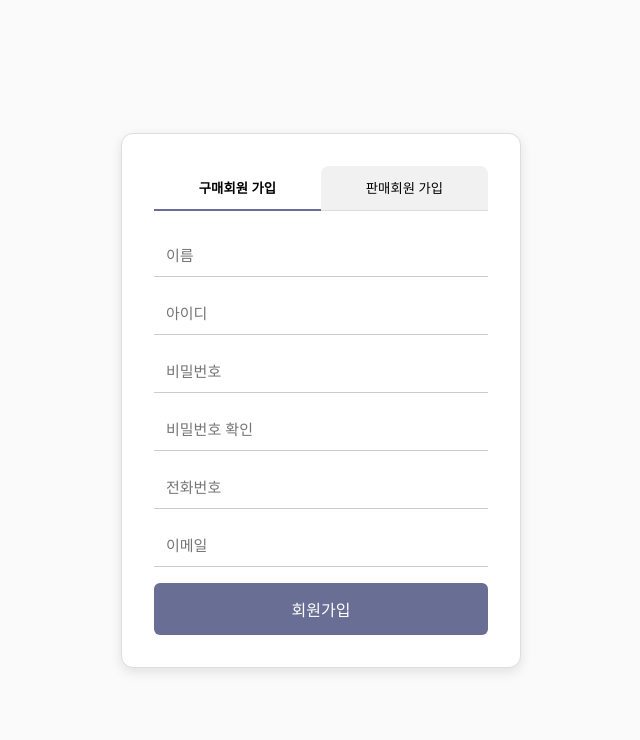
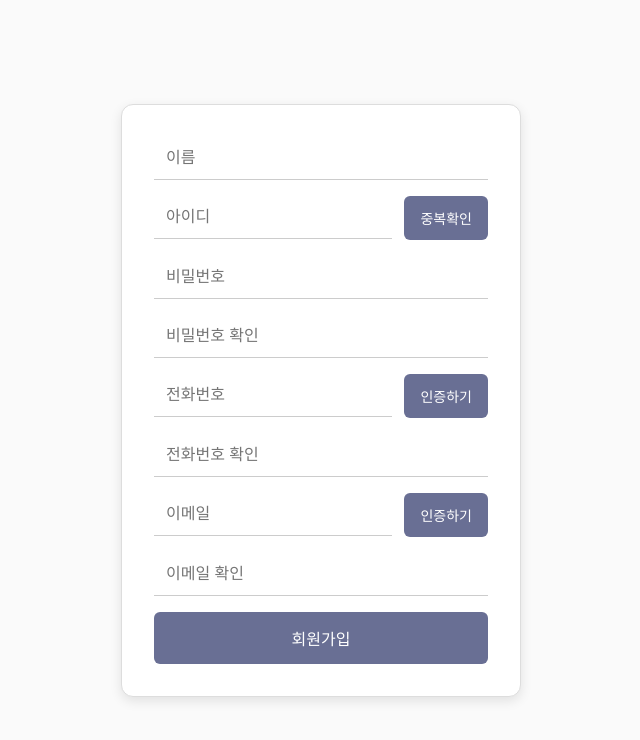
Before and after one commit to redEevee/RESPAWN_Frontend, a React (Create React App) app: page /signup in a window 1280 px wide. Shown: the top 740 px of the page, without its empty margins (319-959 px from the left). Built offline with nearby package versions, Linux system fonts and the light colour scheme; no server answers.

Commit message:
LoginPage, SignupPage 수정
- 유효성 검사 및 기능 구현

```diff
--- a/package.json
+++ b/package.json
@@ -7,6 +7,7 @@
     "@testing-library/jest-dom": "^6.6.3",
     "@testing-library/react": "^16.3.0",
     "@testing-library/user-event": "^13.5.0",
+    "axios": "^1.10.0",
     "react": "^19.1.0",
     "react-dom": "^19.1.0",
     "react-router-dom": "^7.6.3",
--- /dev/null
+++ b/src/api/axios.js
@@ -0,0 +1,7 @@
+import axios from 'axios';
+
+const api = axios.create({
+  baseURL: process.env.REACT_APP_API_URL || 'http://localhost:8080',
+});
+
+export default api;
--- a/src/pages/LogInPage.jsx
+++ b/src/pages/LogInPage.jsx
@@ -1,14 +1,45 @@
 import React, { useState } from 'react';
 import styled from 'styled-components';
+import { useNavigate } from 'react-router-dom';
+import axios from '../api/axios';
 
-const LoginPage = () => {
+const LoginPage = (e) => {
   const [userType, setUserType] = useState('buyer'); // 'buyer' or 'seller'
-  const [id, setId] = useState('');
-  const [pw, setPw] = useState('');
+  const [username, setUsername] = useState('');
+  const [password, setPassword] = useState('');
+  const [msg, setMsg] = useState('');
+  const navigate = useNavigate();
 
-  const handleLogin = (e) => {
-    e.preventDefault();
-    console.log(`[${userType}] 로그인 시도:`, { id, pw });
+  const handleLogin = async () => {
+    if (!username) {
+      setMsg('아이디를 입력해주세요.');
+    } else if (!password) {
+      setMsg('비밀번호를 입력해주세요.');
+    }
+
+    const formData = {
+      username: username,
+      password: password,
+      userType: userType,
+    };
+
+    try {
+      const response = await axios.post(
+        `http://localhost:8080/login`,
+        formData
+      );
+      console.log('로그인 성공', response.data);
+      navigate('/');
+    } catch (error) {
+      if (error.response) {
+        alert(
+          '로그인 실패: ' + (error.response.data.message || '알 수 없는 오류')
+        );
+      } else {
+        alert('서버와 통신 중 오류가 발생했습니다.');
+      }
+      console.error('Axios error:', error);
+    }
   };
 
   return (
@@ -33,19 +64,25 @@ const LoginPage = () => {
           <Input
             type="text"
             placeholder="아이디"
-            value={id}
-            onChange={(e) => setId(e.target.value)}
+            value={username}
+            onChange={(e) => setUsername(e.target.value)}
             required
           />
           <Input
             type="password"
             placeholder="비밀번호"
-            value={pw}
-            onChange={(e) => setPw(e.target.value)}
+            value={password}
+            onChange={(e) => setPassword(e.target.value)}
             required
           />
+          {msg && <Message>{msg}</Message>}
           <Button type="submit">로그인</Button>
         </form>
+        <LWrap>
+          <LLink href="/signup">회원가입</LLink>
+          <LLink href="/findid">아이디 찾기</LLink>
+          <LLink href="/findpw">비밀번호 찾기</LLink>
+        </LWrap>
       </LoginBox>
     </Container>
   );
@@ -59,6 +96,7 @@ const Container = styled.div`
   justify-content: center;
   align-items: center;
   background: #fafafa;
+  padding: 40px 20px;
 `;
 
 const LoginBox = styled.div`
@@ -94,7 +132,7 @@ const Input = styled.input`
   margin-bottom: 16px;
   border: none;
   border-bottom: 1px solid #ccc;
-  font-size: 15px;
+  font-size: 16px;
   background: transparent;
 
   &:focus {
@@ -114,6 +152,31 @@ const Button = styled.button`
   cursor: pointer;
 
   &:hover {
-    background: rgb(105, 111, 148);
+    background: rgb(85, 90, 130);
   }
 `;
+
+const LWrap = styled.div`
+  display: flex;
+  justify-content: center;
+  align-items: center;
+`;
+
+const LLink = styled.a`
+  margin: 15px;
+  cursor: pointer;
+  color: #666;
+  text-decoration: none;
+
+  &:hover {
+    color: rgb(105, 111, 148);
+    text-decoration: underline;
+  }
+`;
+
+const Message = styled.p`
+  color: red;
+  font-size: 14px;
+  margin-top: 8px;
+  text-align: center;
+`;
--- a/src/pages/SignUpPage.jsx
+++ b/src/pages/SignUpPage.jsx
@@ -1,26 +1,194 @@
 import React, { useState } from 'react';
 import styled from 'styled-components';
+import { useNavigate } from 'react-router-dom';
+import axios from '../api/axios';
 
 const SignupPage = () => {
+  const navigate = useNavigate('');
+
+  const initialUsernameState = {
+    username: '',
+    isRequiredUsername: false, // 정규식
+    isDuplicateUsername: false, // 중복
+    success: '',
+    error: '',
+  };
+
+  const initialPasswordState = {
+    password: '',
+    isRequiredPassword: false, // 정규식
+    error: '',
+  };
+
+  const initialConfirmPasswordState = {
+    confirmPassword: '',
+    isCheckPassword: false, // 일치 확인
+  };
+
+  const initialPhoneNumberState = {
+    phoneNumber: '',
+    isRequiredPhoneNumber: false,
+    isValidPhoneNumber: false, // 인증
+  };
+
+  const initialConfirmPhoneState = {
+    confirmPhone: '',
+    isValidConfirmPhonee: false, // 인증확인
+  };
+
+  const initialEmailState = {
+    email: '',
+    isRequiredEmail: false, // 정규식
+    isValidEmail: false, // 인증
+  };
+
+  const initialConfirmEmailState = {
+    confirmEmail: '',
+    isValidConfirmEmail: false, // 인증확인
+    error: '',
+  };
+
+  // 선택 약관
+  // const checkHandler = () => {
+  //   setIsChecked();
+  // }
+
   const [userType, setUserType] = useState('buyer'); // 'buyer' or 'seller'
+
   const [name, setName] = useState('');
-  const [nickname, setNickname] = useState('');
-  const [pw, setPw] = useState('');
-  const [confirmPw, setConfirmPw] = useState('');
-  const [phoneNumber, setPhoneNumber] = useState('');
-  const [email, setEmail] = useState('');
+  const [username, setUsername] = useState(initialUsernameState);
+  const [password, setPassword] = useState(initialPasswordState);
+  const [confirmPassword, setConfirmPassword] = useState(
+    initialConfirmPasswordState
+  );
+  const [phoneNumber, setPhoneNumber] = useState(initialPhoneNumberState);
+  const [confirmPhone, setConfirmPhone] = useState(initialConfirmPhoneState);
+  const [email, setEmail] = useState(initialEmailState);
+  const [confirmEmail, setConfirmEmail] = useState(initialConfirmEmailState);
 
-  const handleSignup = (e) => {
-    e.preventDefault();
-    if (pw !== confirmPw) {
-      alert('비밀번호가 일치하지 않습니다.');
-      return;
+  // const [isChecked, setIsChecked] = useState(false);
+
+  // 중복 아이디 검사
+  const checkId = async () => {
+    try {
+      const response = await axios.get(
+        `http://localhost:8080/buyers/signup/${username.username}`
+      );
+      if (response.data === false) {
+        setUsername({
+          ...username,
+          isDuplicateUsername: true,
+          success: '사용 가능한 어아디입니다.',
+          error: '',
+        });
+      } else {
+        setUsername({
+          ...username,
+          isDuplicateUsername: false,
+          success: '',
+          error: '이미 사용중인 아이디입니다.',
+        });
+      }
+    } catch (error) {
+      setUsername({ ...username, error: ' 사용중인 아이디입니다.' });
+    }
+  };
+
+  // 유효성 검사
+  const onChangeHandler = (name) => (e) => {
+    const value = e.target.value;
+
+    switch (name) {
+      case 'name':
+        setName(value);
+        break;
+      case 'username':
+        const requiredUsername = /^[a-zA-Z0-9]{5,15}$/.test(value);
+        setUsername({
+          ...username,
+          username: value,
+          isRequiredUsername: requiredUsername,
+          error: requiredUsername
+            ? ''
+            : '5~15자의 영문자, 숫자만 사용 가능합니다.',
+        });
+        break;
+      case 'password':
+        const requiredPassword =
+          /^(?=.*[a-zA-Z])(?=.*[!@#$%^*+=-])(?=.*[0-9]).{8,25}$/.test(value);
+        setPassword({
+          ...password,
+          password: value,
+          isRequiredPassword: requiredPassword,
+          error: requiredPassword
+            ? ''
+            : '8자 이상의 영문자, 숫자, 특수문자를 사용해야합니다.',
+        });
+        break;
+      case 'confirmPassword':
+        setConfirmPassword({
+          ...confirmPassword,
+          confirmPassword: value,
+          isCheckPassword: value === password.password,
+          error:
+            value === password.password ? '' : '비밀번호가 일치하지 않습니다.',
+        });
+        break;
+      case 'phoneNumber':
+        const requiredPhoneNumber = /^[0-9\b -]{0,13}$/.test(value);
+        if (requiredPhoneNumber)
+          setPhoneNumber({
+            ...phoneNumber,
+            phoneNumber: value,
+          });
+        break;
+      case 'confirmPhone':
+        setConfirmPhone(value);
+        break;
+      case 'email':
+        setEmail(value);
+        break;
+      case 'confirmEmail':
+        setConfirmEmail(value);
+        break;
+      default:
+        break;
+    }
+  };
+
+  const handleSignup = async (e) => {
+    e.preventDefault(); // 새로고침 방지
+
+    const signupData = {
+      name,
+      username: username.username,
+      password: password.password,
+      phoneNumber: phoneNumber.phoneNumber,
+      email: email.email,
+    };
+
+    try {
+      const response = await axios.post(
+        `http://localhost:8080/buyers/createNewBuyer`,
+        signupData
+      );
+      console.log('회원가입 성공', response.data);
+      navigate('/login');
+    } catch (error) {
+      if (error.response) {
+        alert(
+          '회원가입 실패: ' + (error.response.data.message || '알 수 없는 오류')
+        );
+      } else {
+        alert('서버와 통신 중 오류가 발생했습니다.');
+      }
+      console.error('Axios error:', error);
     }
 
     console.log(`[${userType}] 회원가입 정보:`, {
       name,
-      nickname,
-      pw,
+      username,
+      password,
       phoneNumber,
       email,
     });
@@ -29,7 +197,7 @@ const SignupPage = () => {
   return (
     <Container>
       <SignupBox>
-        <TabHeader>
+        {/* <TabHeader>
           <Tab
             active={userType === 'buyer'}
             onClick={() => setUserType('buyer')}
@@ -42,52 +210,97 @@ const SignupPage = () => {
           >
             판매회원 가입
           </Tab>
-        </TabHeader>
+        </TabHeader> */}
 
         <form onSubmit={handleSignup}>
           <Input
+            name="name"
             type="text"
             placeholder="이름"
-            value={name}
-            onChange={(e) => setName(e.target.value)}
+            value={name.name}
+            onChange={onChangeHandler('name')}
             required
           />
-          <Input
+
+          <CheckWrapper>
+            <CheckInput
+              name="username"
               type="text"
               placeholder="아이디"
-            value={nickname}
-            onChange={(e) => setNickname(e.target.value)}
+              value={username.username}
+              onChange={onChangeHandler('username')}
               required
             />
+            <CheckButton type="button" onClick={checkId}>
+              중복확인
+            </CheckButton>
+          </CheckWrapper>
+          {username.success && <SuccessText>{username.success}</SuccessText>}
+          {username.error && <ErrorText>{username.error}</ErrorText>}
+
           <Input
+            name="password"
             type="password"
             placeholder="비밀번호"
-            value={pw}
-            onChange={(e) => setPw(e.target.value)}
+            value={password.password}
+            onChange={onChangeHandler('password')}
             required
           />
+          {password.error && <ErrorText>{password.error}</ErrorText>}
+
           <Input
+            name="confirmPassword"
             type="password"
             placeholder="비밀번호 확인"
-            value={confirmPw}
-            onChange={(e) => setConfirmPw(e.target.value)}
+            value={confirmPassword.confirmPassword}
+            onChange={onChangeHandler('confirmPassword')}
             required
           />
-          <Input
+          {confirmPassword.error && (
+            <ErrorText>{confirmPassword.error}</ErrorText>
+          )}
+
+          <CheckWrapper>
+            <CheckInput
+              name="phoneNumber"
               type="text"
               placeholder="전화번호"
-            value={phoneNumber}
-            onChange={(e) => setPhoneNumber(e.target.value)}
+              value={phoneNumber.phoneNumber}
+              onChange={onChangeHandler('phoneNumber')}
               required
             />
+            <CheckButton type="button">인증하기</CheckButton>
+          </CheckWrapper>
           <Input
+            name="confirmPhone"
+            type="text"
+            placeholder="전화번호 확인"
+            value={confirmPhone.confirmPhone}
+            onChange={onChangeHandler('confirmPhone')}
+            required
+          />
+
+          <CheckWrapper>
+            <CheckInput
+              name="email"
               type="email"
               placeholder="이메일"
-            value={email}
-            onChange={(e) => setEmail(e.target.value)}
+              value={email.email}
+              onChange={onChangeHandler('email')}
               required
             />
-          <Button type="submit">회원가입</Button>
+            <CheckButton type="button">인증하기</CheckButton>
+          </CheckWrapper>
+          <Input
+            name="confirmEmail"
+            type="text"
+            placeholder="이메일 확인"
+            value={confirmEmail.confirmEmail}
+            onChange={onChangeHandler('confirmEmail')}
+            required
+          />
+
+          <JoinButton type="submit">회원가입</JoinButton>
         </form>
       </SignupBox>
     </Container>
@@ -137,7 +350,7 @@ const Input = styled.input`
   margin-bottom: 16px;
   border: none;
   border-bottom: 1px solid #ccc;
-  font-size: 15px;
+  font-size: 16px;
   background: transparent;
 
   &:focus {
@@ -146,7 +359,37 @@ const Input = styled.input`
   }
 `;
 
-const Button = styled.button`
+const CheckInput = styled.input`
+  flex: 1;
+  padding: 12px;
+  border: none;
+  border-bottom: 1px solid #ccc;
+  font-size: 16px;
+  background: transparent;
+
+  &:focus {
+    border-bottom: 2px solid rgb(105, 111, 148);
+    outline: none;
+  }
+`;
+
+const CheckButton = styled.button`
+  margin-left: 12px;
+  height: 44px;
+  background: rgb(105, 111, 148);
+  color: white;
+  padding: 0 16px;
+  font-size: 14px;
+  border: none;
+  border-radius: 6px;
+  cursor: pointer;
+
+  &:hover {
+    background: rgb(85, 90, 130);
+  }
+`;
+
+const JoinButton = styled.button`
   width: 100%;
   background: rgb(105, 111, 148);
   color: white;
@@ -160,3 +403,24 @@ const Button = styled.button`
     background: rgb(105, 111, 148);
   }
 `;
+
+const CheckWrapper = styled.div`
+  width: 100%;
+  display: flex;
+  align-items: center;
+  margin-bottom: 16px;
+`;
+
+const ErrorText = styled.p`
+  color: red;
+  font-size: 12px;
+  margin-top: -12px;
+  margin-bottom: 12px;
+`;
+
+const SuccessText = styled.p`
+  color: green;
+  font-size: 12px;
+  margin-top: -12px;
+  margin-bottom: 12px;
+`;
--- a/src/styles/GlobalStyle.jsx
+++ b/src/styles/GlobalStyle.jsx
@@ -21,6 +21,12 @@ const GlobalStyle = createGlobalStyle`
     align-items: center;
     margin: 0;
   }
+
+  html, body {
+  margin: 0;
+  padding: 0;
+  height: 100%;
+}
 `;
 
 export default GlobalStyle;
```
Also changed, not shown: 1 other file (tests, documents, lock files or other folders). Lines whose indentation alone changed are shown as unchanged.
